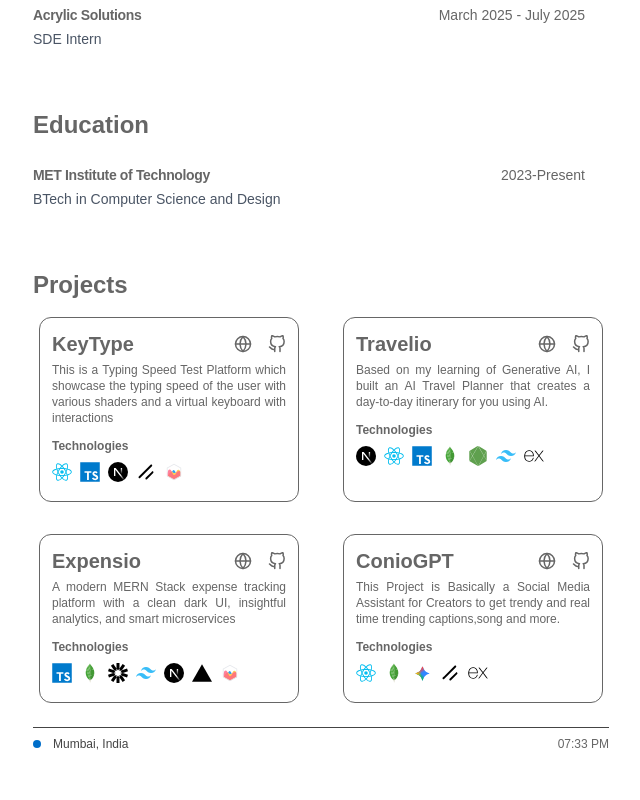
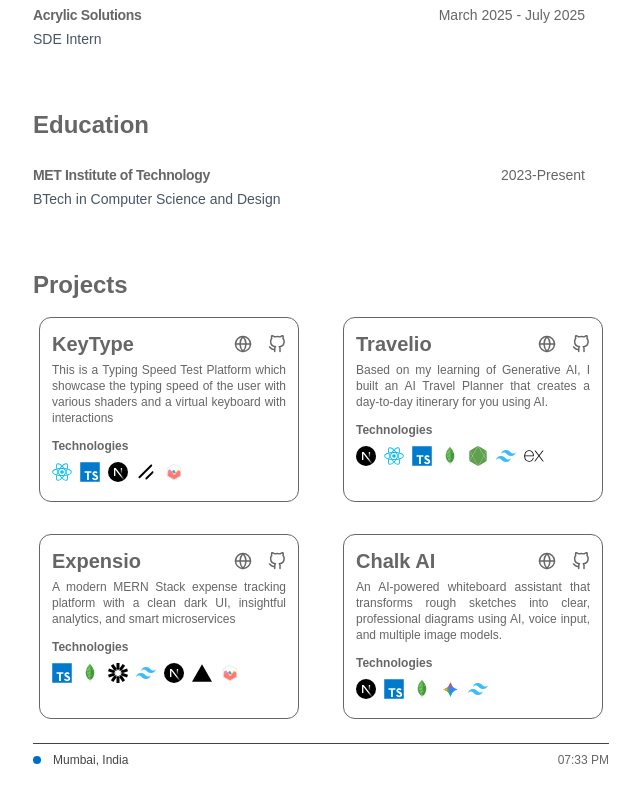
Before and after one commit to jaydxxp/portfoliov2, a Next.js app: page / in a window 1280 px wide. Shown: the part 811-1611 px from the top of the page, without its empty margins (319-959 px from the left). Built offline with nearby package versions, Linux system fonts and the light colour scheme; no server answers; a web font is replaced by a local one.

Commit message:
feat: update Projects component with new project details for Chalk AI

```diff
--- a/components/Projects.tsx
+++ b/components/Projects.tsx
@@ -72,20 +72,21 @@ export default function Projects() {
                 <FrameworkIcon icon={<Chartjs />} name="Chartjs" />,
               ]}
             />
+
             <ProjectCard
-              title="ConioGPT"
-              description="This Project is Basically a Social Media Assistant for Creators to get trendy and real time trending captions,song and more."
-              image="/ConioGPT.png"
-              website="https://conio-gpt.vercel.app/"
-              github="https://github.com/jaydxxp/Coniogpt"
-              frameworks={[
-                <FrameworkIcon icon={<ReactIcon />} name="React" />,
-                <FrameworkIcon icon={<MongoDB />} name="MongoDB" />,
-                <FrameworkIcon icon={<Gemini />} name="Gemini" />,
-                <FrameworkIcon icon={<Shadcn />} name="ShadCN" />,
-                <FrameworkIcon icon={<ExpressJs />} name="ExpressJs" />,
-              ]}
-            />
+  title="Chalk AI"
+  description="An AI-powered whiteboard assistant that transforms rough sketches into clear, professional diagrams using AI, voice input, and multiple image models."
+  image="/ChalkAI.png"
+  website="https://chalk-ai.jaydeepw.tech"
+  github="https://github.com/jaydxxp/ChalkAI"
+  frameworks={[
+    <FrameworkIcon icon={<NextJs />} name="Next.js" />,
+    <FrameworkIcon icon={<TypeScript />} name="TypeScript" />,
+    <FrameworkIcon icon={<MongoDB />} name="MongoDB" />,
+    <FrameworkIcon icon={<Gemini />} name="Gemini" />,
+    <FrameworkIcon icon={<TailwindCss />} name="Tailwind CSS" />,
+  ]}
+/>
           </div>
         </div>
       </div>
```
